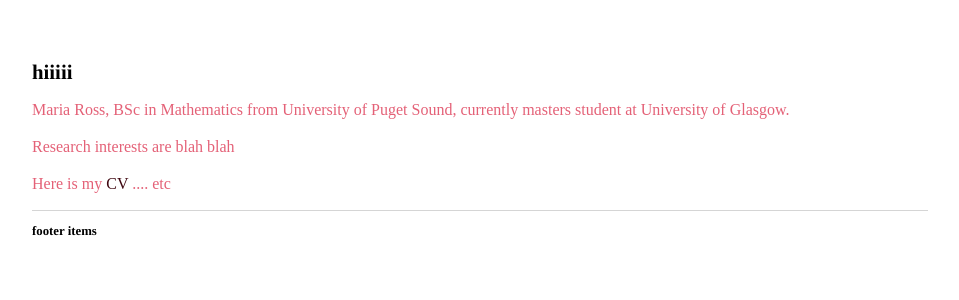
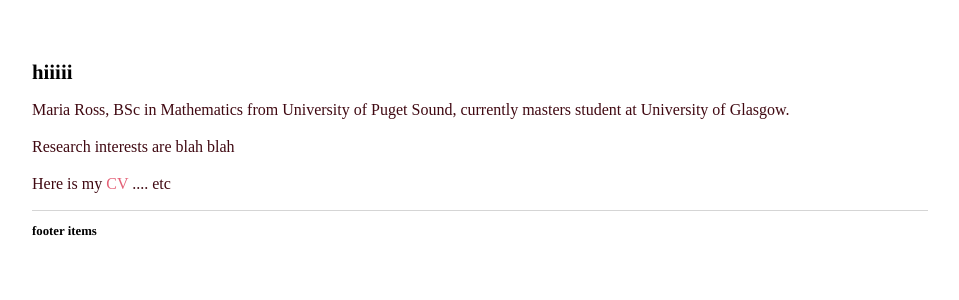
Before and after one commit to mariarross/mariarross.github.io, a Jekyll site: the page built from index.html, in a window 1280 px wide. Shown: the top 300 px of the page, without its empty margins (160-1119 px from the left). Built offline with Jekyll 4.4.1, drawn with Linux system fonts in a browser that asks for light colours.

Commit message:
Update main.css

```diff
--- a/css/main.css
+++ b/css/main.css
@@ -14,7 +14,7 @@ nav ul li, footer ul li {
 }
 a {
     text-decoration: none;
-    color: #400912;
+    color: #E46177;
 }
 a:hover {
     text-decoration: underline;
@@ -26,7 +26,7 @@ h1 {
 p {
     font-size: 1em;
     line-height: 1.3em;
-    color: #E46177;
+    color: #400912;
 }
 footer {
     border-top: 1px solid #d5d5d5;
```
